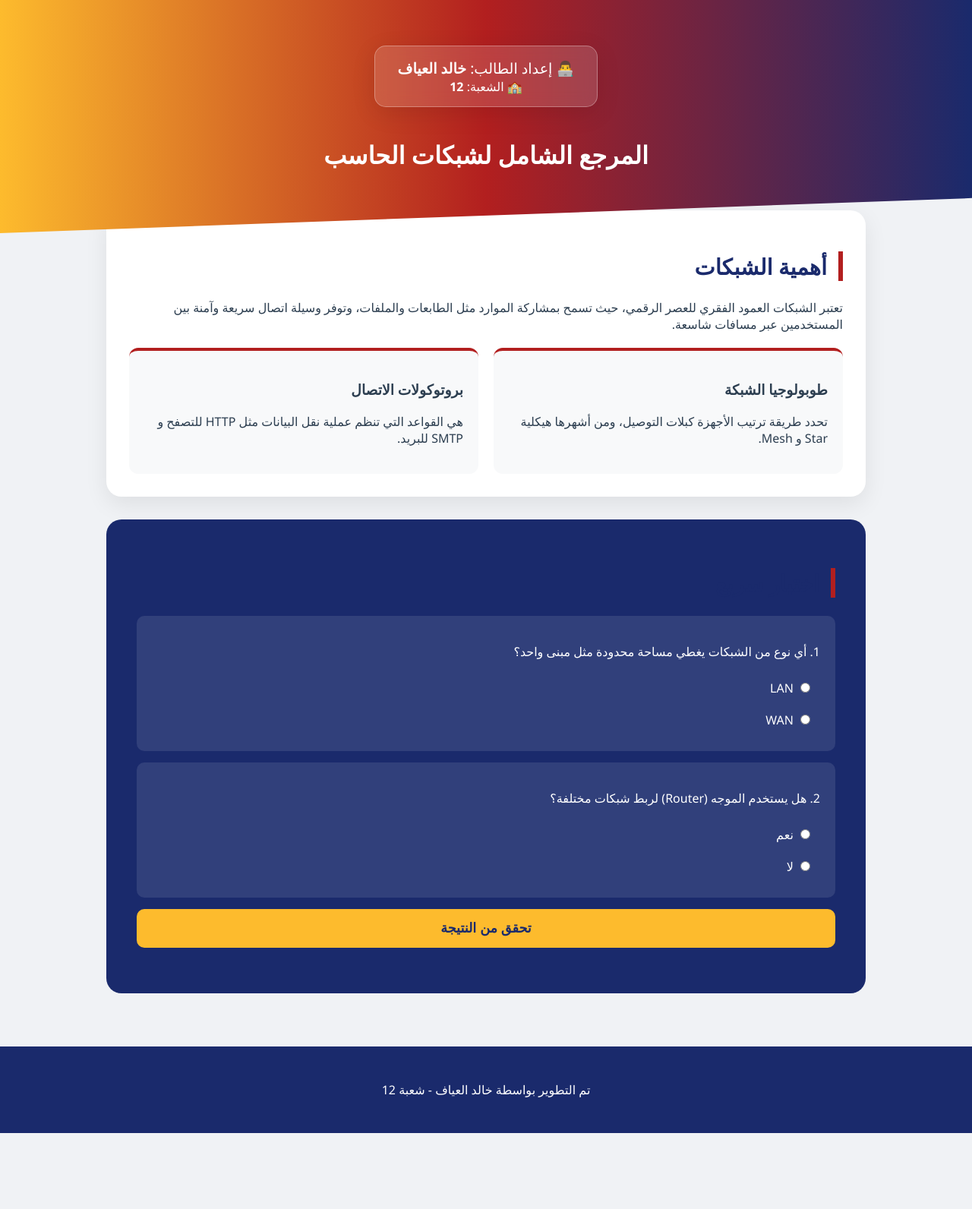
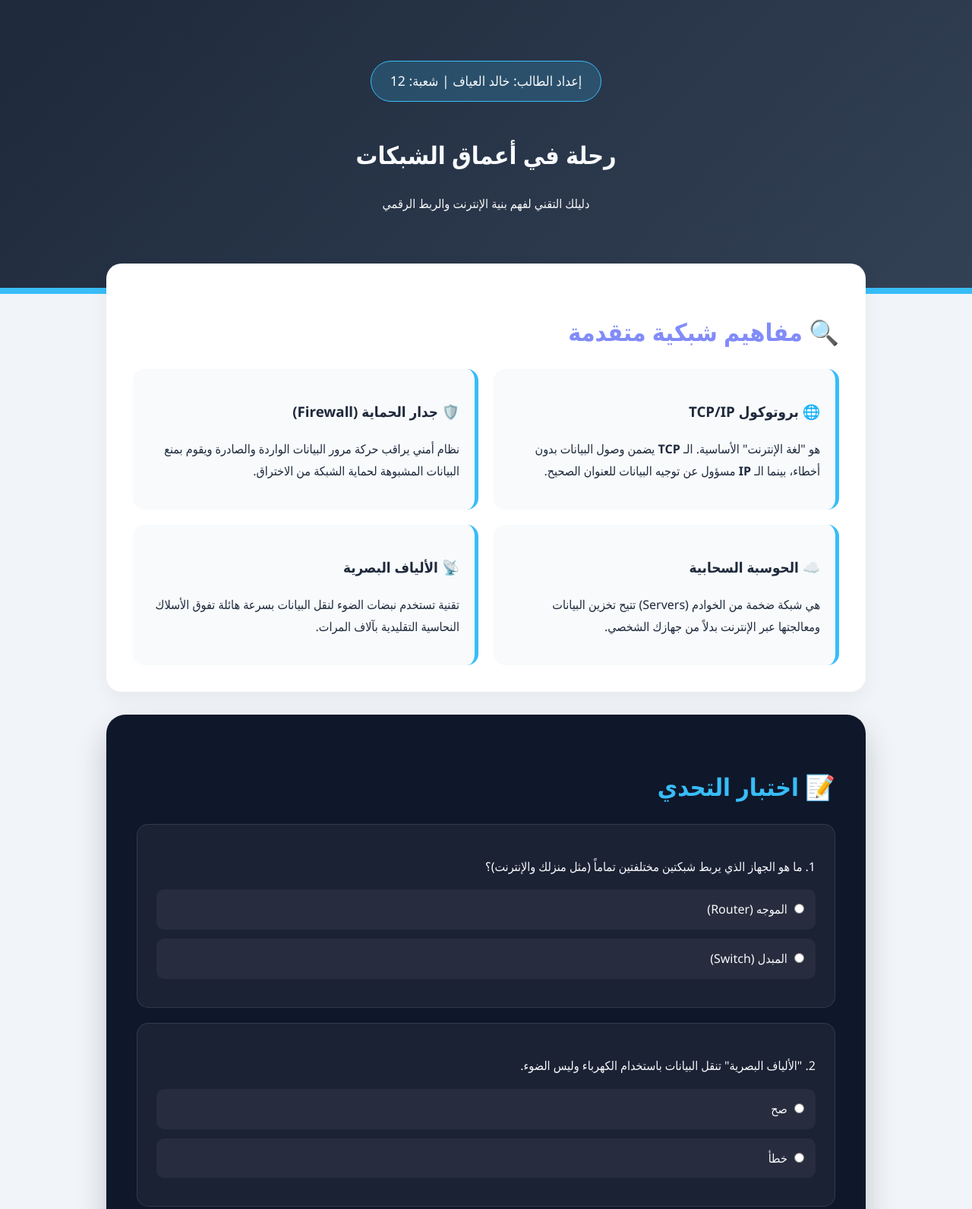
Before and after one commit to abdullah23434/index.html, a plain HTML site: page index.html 3/index.html in a window 1280 px wide. Shown: the top 1592 px of the page at 76% size. Before the commit the page ends 1492 px from the top, so only its background shows below. Drawn offline with Linux system fonts and the light colour scheme.

Commit message:
Update index.html

```diff
--- a/index.html 3/index.html
+++ b/index.html 3/index.html
@@ -3,197 +3,252 @@
 <head>
     <meta charset="UTF-8">
     <meta name="viewport" content="width=device-width, initial-scale=1.0">
-    <title>موسوعة شبكات الحاسب | إعداد خالد العياف</title>
+    <title>بوابة هندسة الشبكات | خالد العياف</title>
     <style>
         :root {
-            --primary: #1a2a6c;
-            --secondary: #b21f1f;
-            --accent: #fdbb2d;
-            --text-dark: #2c3e50;
-            --white: #ffffff;
-            --gradient: linear-gradient(to left, #1a2a6c, #b21f1f, #fdbb2d);
+            --primary-dark: #0f172a;
+            --accent-blue: #38bdf8;
+            --accent-purple: #818cf8;
+            --text-light: #f8fafc;
+            --card-bg: #ffffff;
+            --gradient-main: linear-gradient(135deg, #1e293b, #334155);
         }
 
         body {
-            font-family: 'Segoe UI', Arial, sans-serif;
+            font-family: 'Segoe UI', Tahoma, Geneva, Verdana, sans-serif;
             margin: 0;
             padding: 0;
-            background-color: #f0f2f5;
-            color: var(--text-dark);
+            background-color: #f1f5f9;
+            color: #1e293b;
+            line-height: 1.8;
         }
 
+        /* رأس الصفحة */
         header {
-            background: var(--gradient);
-            color: white;
-            padding: 60px 20px;
+            background: var(--gradient-main);
+            color: var(--text-light);
+            padding: 80px 20px;
             text-align: center;
-            clip-path: polygon(0 0, 100% 0, 100% 85%, 0% 100%);
+            border-bottom: 8px solid var(--accent-blue);
         }
 
-        .student-card {
-            background: rgba(255, 255, 255, 0.15);
-            backdrop-filter: blur(10px);
-            border: 1px solid rgba(255,255,255,0.3);
-            padding: 15px 30px;
-            border-radius: 15px;
+        .student-badge {
+            background: rgba(56, 189, 248, 0.2);
+            border: 1px solid var(--accent-blue);
+            padding: 10px 25px;
+            border-radius: 50px;
+            font-size: 1.1em;
             display: inline-block;
             margin-bottom: 20px;
-            box-shadow: 0 8px 32px rgba(0,0,0,0.1);
         }
 
         .container {
             max-width: 1000px;
-            margin: -50px auto 50px;
-            padding: 20px;
+            margin: -40px auto 40px;
+            padding: 0 20px;
         }
 
-        .card {
-            background: var(--white);
-            padding: 30px;
+        /* بطاقات المعلومات */
+        .info-card {
+            background: var(--card-bg);
             border-radius: 20px;
-            box-shadow: 0 10px 30px rgba(0,0,0,0.08);
+            padding: 35px;
+            box-shadow: 0 10px 25px rgba(0,0,0,0.05);
             margin-bottom: 30px;
         }
 
         h2 {
-            color: var(--primary);
-            border-right: 6px solid var(--secondary);
-            padding-right: 15px;
-            font-size: 1.8em;
+            color: var(--accent-purple);
+            font-size: 2em;
+            margin-bottom: 20px;
+            display: flex;
+            align-items: center;
+            gap: 10px;
         }
 
-        .info-grid {
+        .grid {
             display: grid;
-            grid-template-columns: repeat(auto-fit, minmax(280px, 1fr));
+            grid-template-columns: repeat(auto-fit, minmax(300px, 1fr));
             gap: 20px;
-            margin-top: 20px;
         }
 
-        .info-box {
-            background: #f8f9fa;
+        .feature-box {
+            background: #f8fafc;
             padding: 20px;
-            border-radius: 12px;
-            border-top: 4px solid var(--secondary);
+            border-radius: 15px;
+            border-right: 5px solid var(--accent-blue);
         }
 
-        .quiz-container {
-            background: var(--primary);
-            color: white;
+        /* قسم الاختبار الملون */
+        .quiz-wrapper {
+            background: var(--primary-dark);
+            color: var(--text-light);
             padding: 40px;
-            border-radius: 20px;
+            border-radius: 25px;
+            box-shadow: 0 20px 40px rgba(0,0,0,0.2);
         }
 
-        .question-box {
-            background: rgba(255,255,255,0.1);
-            padding: 20px;
-            border-radius: 10px;
-            margin-bottom: 15px;
+        .question-item {
+            background: rgba(255, 255, 255, 0.05);
+            padding: 25px;
+            border-radius: 15px;
+            margin-bottom: 20px;
+            border: 1px solid rgba(255,255,255,0.1);
         }
 
-        .options label {
+        .options-group label {
             display: block;
-            padding: 10px;
+            margin: 12px 0;
+            padding: 12px;
+            background: rgba(255,255,255,0.05);
+            border-radius: 10px;
             cursor: pointer;
+            transition: 0.3s;
+        }
+
+        .options-group label:hover {
+            background: var(--accent-purple);
         }
 
         button {
-            background: var(--accent);
-            color: var(--primary);
+            background: var(--accent-blue);
+            color: var(--primary-dark);
             border: none;
-            padding: 15px 30px;
+            padding: 18px;
+            font-size: 1.2em;
             font-weight: bold;
-            font-size: 1.1em;
-            border-radius: 10px;
+            border-radius: 12px;
+            width: 100%;
             cursor: pointer;
-            width: 100%;
+            transition: 0.3s;
+        }
+
+        button:hover {
+            background: var(--accent-purple);
+            color: white;
+            transform: scale(1.02);
+        }
+
+        #resultArea {
+            margin-top: 30px;
+            text-align: center;
+            font-size: 1.5em;
+            font-weight: bold;
         }
 
         footer {
             text-align: center;
-            padding: 30px;
-            background: var(--primary);
-            color: white;
+            padding: 40px;
+            color: #64748b;
         }
     </style>
 </head>
 <body>
 
 <header>
-    <div class="student-card">
-        <span style="font-size: 1.2em;">👨‍💻 إعداد الطالب: <b>خالد العياف</b></span>
-        <br>
-        <span>🏫 الشعبة: <b>12</b></span>
-    </div>
-    <h1>المرجع الشامل لشبكات الحاسب</h1>
+    <div class="student-badge">إعداد الطالب: خالد العياف | شعبة: 12</div>
+    <h1>رحلة في أعماق الشبكات</h1>
+    <p>دليلك التقني لفهم بنية الإنترنت والربط الرقمي</p>
 </header>
 
 <div class="container">
-    <div class="card">
-        <h2>أهمية الشبكات</h2>
-        <p>تعتبر الشبكات العمود الفقري للعصر الرقمي، حيث تسمح بمشاركة الموارد مثل الطابعات والملفات، وتوفر وسيلة اتصال سريعة وآمنة بين المستخدمين عبر مسافات شاسعة.</p>
 
-        <div class="info-grid">
-            <div class="info-box">
-                <h3>طوبولوجيا الشبكة</h3>
-                <p>تحدد طريقة ترتيب الأجهزة كبلات التوصيل، ومن أشهرها هيكلية Star و Mesh.</p>
+    <div class="info-card">
+        <h2>🔍 مفاهيم شبكية متقدمة</h2>
+        <div class="grid">
+            <div class="feature-box">
+                <h3>🌐 بروتوكول TCP/IP</h3>
+                <p>هو "لغة الإنترنت" الأساسية. الـ <b>TCP</b> يضمن وصول البيانات بدون أخطاء، بينما الـ <b>IP</b> مسؤول عن توجيه البيانات للعنوان الصحيح.</p>
             </div>
-            <div class="info-box">
-                <h3>بروتوكولات الاتصال</h3>
-                <p>هي القواعد التي تنظم عملية نقل البيانات مثل HTTP للتصفح و SMTP للبريد.</p>
+            <div class="feature-box">
+                <h3>🛡️ جدار الحماية (Firewall)</h3>
+                <p>نظام أمني يراقب حركة مرور البيانات الواردة والصادرة ويقوم بمنع البيانات المشبوهة لحماية الشبكة من الاختراق.</p>
+            </div>
+            <div class="feature-box">
+                <h3>☁️ الحوسبة السحابية</h3>
+                <p>هي شبكة ضخمة من الخوادم (Servers) تتيح تخزين البيانات ومعالجتها عبر الإنترنت بدلاً من جهازك الشخصي.</p>
+            </div>
+            <div class="feature-box">
+                <h3>📡 الألياف البصرية</h3>
+                <p>تقنية تستخدم نبضات الضوء لنقل البيانات بسرعة هائلة تفوق الأسلاك النحاسية التقليدية بآلاف المرات.</p>
             </div>
         </div>
     </div>
 
-    <div class="quiz-container">
-        <h2>اختبار سريع</h2>
-        <form id="proQuiz">
-            <div class="question-box">
-                <p>1. أي نوع من الشبكات يغطي مساحة محدودة مثل مبنى واحد؟</p>
-                <div class="options">
-                    <label><input type="radio" name="q1" value="LAN"> LAN</label>
-                    <label><input type="radio" name="q1" value="WAN"> WAN</label>
+    <div class="quiz-wrapper">
+        <h2 style="color: var(--accent-blue);">📝 اختبار التحدي</h2>
+        <form id="networksQuiz">
+
+            <div class="question-item">
+                <p>1. ما هو الجهاز الذي يربط شبكتين مختلفتين تماماً (مثل منزلك والإنترنت)؟</p>
+                <div class="options-group">
+                    <label><input type="radio" name="q1" value="Router"> الموجه (Router)</label>
+                    <label><input type="radio" name="q1" value="Switch"> المبدل (Switch)</label>
                 </div>
             </div>
 
-            <div class="question-box">
-                <p>2. هل يستخدم الموجه (Router) لربط شبكات مختلفة؟</p>
-                <div class="options">
-                    <label><input type="radio" name="q2" value="true"> نعم</label>
-                    <label><input type="radio" name="q2" value="false"> لا</label>
+            <div class="question-item">
+                <p>2. "الألياف البصرية" تنقل البيانات باستخدام الكهرباء وليس الضوء.</p>
+                <div class="options-group">
+                    <label><input type="radio" name="q2" value="true"> صح</label>
+                    <label><input type="radio" name="q2" value="false"> خطأ</label>
                 </div>
             </div>
 
-            <button type="button" onclick="calculateResult()">تحقق من النتيجة</button>
+            <div class="question-item">
+                <p>3. أي بروتوكول يستخدم لتصفح المواقع الإلكترونية بشكل آمن؟</p>
+                <div class="options-group">
+                    <label><input type="radio" name="q3" value="HTTPS"> HTTPS</label>
+                    <label><input type="radio" name="q3" value="SMTP"> SMTP</label>
+                </div>
+            </div>
+
+            <div class="question-item">
+                <p>4. شبكة الـ PAN تستخدم غالباً لربط الأجهزة الشخصية مثل الساعة الذكية بالجوال.</p>
+                <div class="options-group">
+                    <label><input type="radio" name="q4" value="true"> صح</label>
+                    <label><input type="radio" name="q4" value="false"> خطأ</label>
+                </div>
+            </div>
+
+            <button type="button" onclick="evaluateQuiz()">تصحيح الاختبار</button>
         </form>
-        <div id="finalScore" style="margin-top: 20px; font-size: 1.5em; text-align: center;"></div>
+        <div id="resultArea"></div>
     </div>
 </div>
 
 <footer>
-    <p>تم التطوير بواسطة خالد العياف - شعبة 12</p>
+    <p>تم تصميم هذا الموقع لأغراض تعليمية - مادة الحاسب الآلي</p>
+    <p>خالد العياف - 2026</p>
 </footer>
 
 <script>
-    function calculateResult() {
-        let score = 0;
-        const q1 = document.querySelector('input[name="q1"]:checked');
-        const q2 = document.querySelector('input[name="q2"]:checked');
+    function evaluateQuiz() {
+        let finalScore = 0;
+        const answers = {
+            q1: document.querySelector('input[name="q1"]:checked'),
+            q2: document.querySelector('input[name="q2"]:checked'),
+            q3: document.querySelector('input[name="q3"]:checked'),
+            q4: document.querySelector('input[name="q4"]:checked')
+        };
 
-        if(!q1 || !q2) {
-            alert("يرجى الإجابة على جميع الأسئلة");
+        if(!answers.q1 || !answers.q2 || !answers.q3 || !answers.q4) {
+            alert("يرجى الإجابة على كل الأسئلة أولاً");
             return;
         }
 
-        if(q1.value === "LAN") score++;
-        if(q2.value === "true") score++;
+        if(answers.q1.value === "Router") finalScore++;
+        if(answers.q2.value === "false") finalScore++;
+        if(answers.q3.value === "HTTPS") finalScore++;
+        if(answers.q4.value === "true") finalScore++;
 
-        const resDiv = document.getElementById('finalScore');
-        if(score === 2) {
-            resDiv.innerHTML = "أحسنت";
-            resDiv.style.color = "#fdbb2d";
+        const display = document.getElementById('resultArea');
+        if(finalScore === 4) {
+            display.innerHTML = "أحسنت";
+            display.style.color = "#38bdf8";
         } else {
-            resDiv.innerHTML = "درجتك " + score + " من 2. حاول مرة أخرى.";
-            resDiv.style.color = "#fff";
+            display.innerHTML = "نتيجتك هي " + finalScore + " من 4. حاول مرة أخرى!";
+            display.style.color = "#ef4444";
         }
     }
 </script>
```
